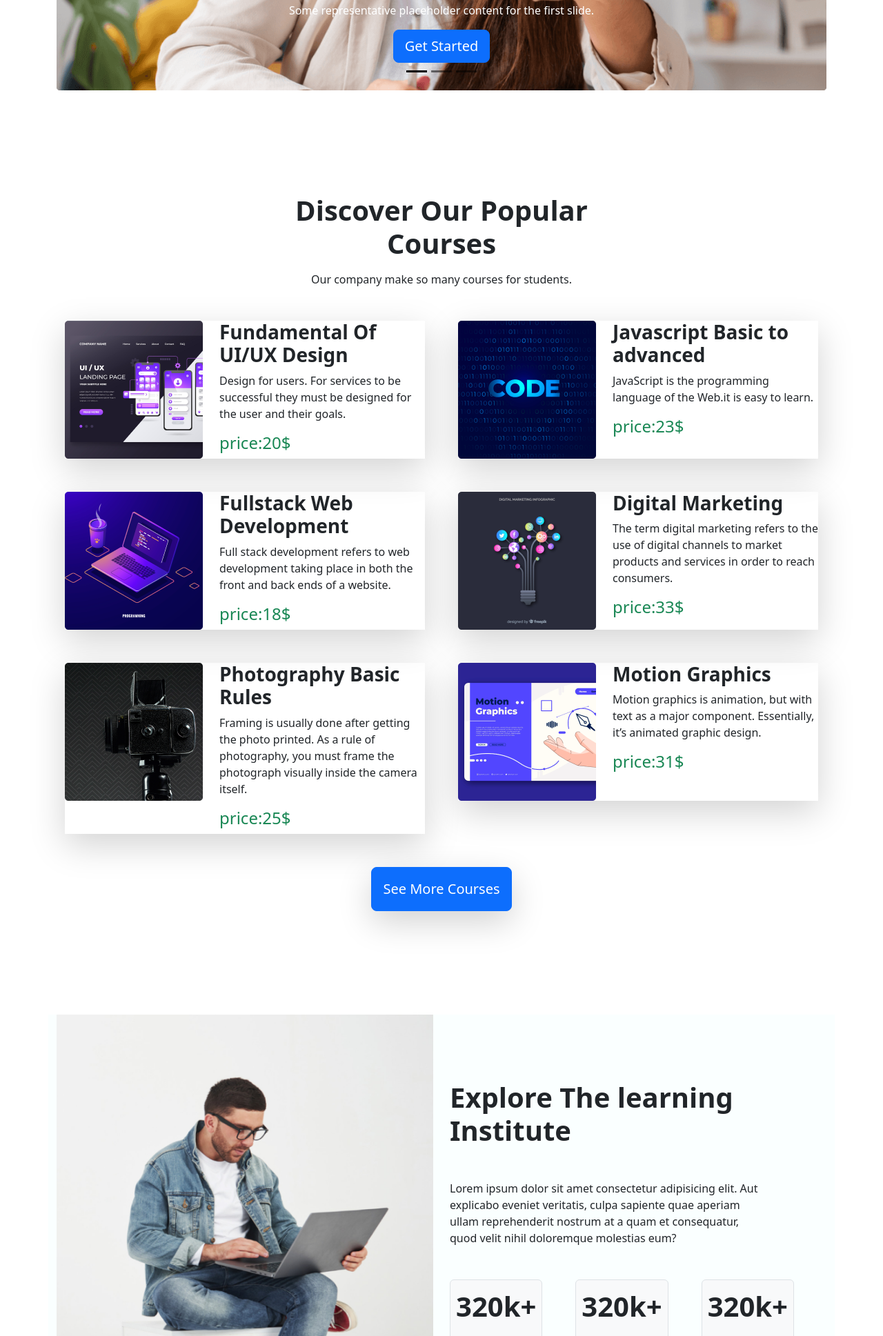
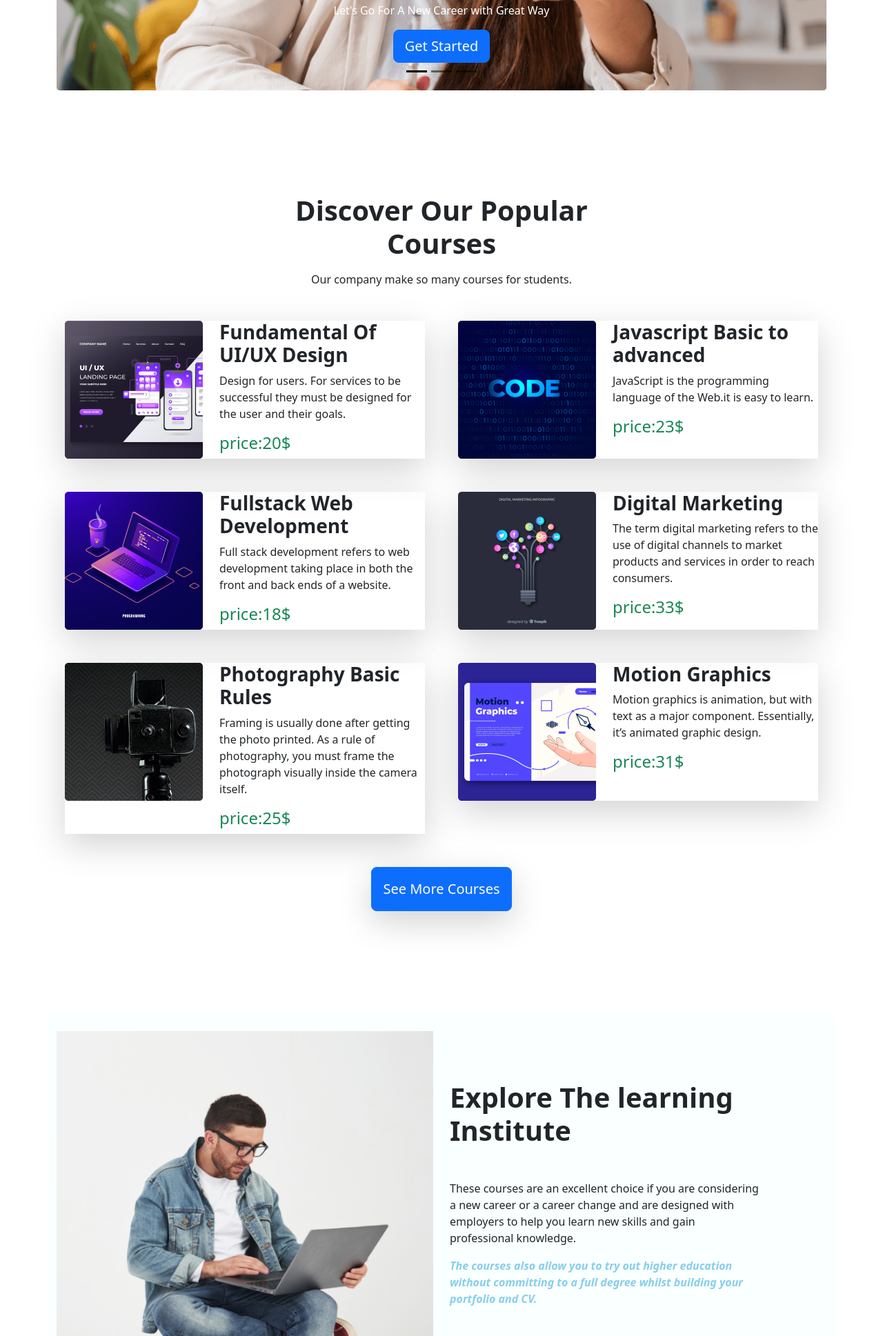
Before and after one commit to Tonmoy122/edTech-website, a plain HTML site: page index.html in a window 1280 px wide. Shown: the part 579-2516 px from the top of the page at 69% size. Drawn offline with nearby package versions, Linux system fonts and the light colour scheme.

Commit message:
some problem solve

```diff
--- a/index.html
+++ b/index.html
@@ -69,8 +69,8 @@
     </header>
 
     <!-- slider part start -->
-    <section class="container">
-        <div id="carouselExampleDark" class="carousel carousel-dark slide" data-bs-ride="carousel">
+    <section class="container ">
+        <div id="carouselExampleDark" class="carousel carousel-dark slide " data-bs-ride="carousel">
             <div class="carousel-indicators">
                 <button type="button" data-bs-target="#carouselExampleDark" data-bs-slide-to="0" class="active"
                     aria-current="true" aria-label="Slide 1"></button>
@@ -83,10 +83,10 @@
                 <div class="carousel-item active" data-bs-interval="10000">
                     <img src="images/cover/cover-1.png" class="d-block w-100" alt="...">
                     <div class="carousel-caption d-md-block text-white">
-                        <h1 class="fw-bold align-top">Get Started Digital
+                        <h1 class="fw-bold">Get Started Digital
                             Learning</h1>
-                        <p>Some representative placeholder content for the first slide.</p>
-                        <button type="button" class="btn btn-primary btn-lg">Get Started</button>
+                        <p>Let's Go For A New Career with Great Way</p>
+                        <button type="button" class="btn btn-primary btn-lg sliderbtn">Get Started</button>
                     </div>
                 </div>
                 <div class="carousel-item" data-bs-interval="2000">
@@ -94,8 +94,8 @@
                     <div class="carousel-caption d-md-block text-white">
                         <h1 class="fw-bold">Get Started Digital
                             Learning</h1>
-                        <p>Some representative placeholder content for the second slide.</p>
-                        <button type="button" class="btn btn-primary btn-lg">Get Started</button>
+                        <p>Let's Go For A New Career with Great Way</p>
+                        <button type="button" class="btn btn-primary btn-lg sliderbtn ">Get Started</button>
                     </div>
                 </div>
                 <div class="carousel-item">
@@ -103,8 +103,8 @@
                     <div class="carousel-caption d-md-block text-white">
                         <h1 class="fw-bold">Get Started Digital
                             Learning</h1>
-                        <p>Some representative placeholder content for the third slide.</p>
-                        <button type="button" class="btn btn-primary btn-lg">Get Started</button>
+                        <p>Let's Go For A New Career with Great Way</p>
+                        <button type="button" class="btn btn-primary btn-lg sliderbtn">Get Started</button>
                     </div>
                 </div>
             </div>
@@ -246,10 +246,14 @@
             <div class="col-lg-5 my-5">
                 <h1 class="my-5 fw-bold fs-1">Explore The learning
                     Institute</h1>
-                <p class="mb-5">Lorem ipsum dolor sit amet consectetur adipisicing elit. Aut explicabo eveniet
-                    veritatis, culpa
-                    sapiente quae aperiam ullam reprehenderit nostrum at a quam et consequatur, quod velit nihil
-                    doloremque molestias eum?</p>
+                <p class="">These courses are an excellent choice if you are considering a new career or a career
+                    change and are designed with employers to help you learn new skills and gain professional knowledge.
+                <p class="colorchange mb-5">The courses also allow you to try out higher education without committing to
+                    a
+                    full
+                    degree whilst
+                    building your portfolio and CV.</p>
+                </p>
 
                 <div class="d-lg-flex gap-5">
                     <div class="border bg-light rounded text-center p-2">
--- a/style.css
+++ b/style.css
@@ -1,7 +1,8 @@
 
-.carousel-inner::before{
-    background: rgba(0, 0, 0, 0.7);
-}
+
+/* .sliderbtn{
+    margin-bottom: 150px;
+} */
 .third-slider{
     height: 255px;
     width: 600px;
@@ -12,6 +13,11 @@
 .explore{
     margin-top: 150px;
     background-color: rgba(184, 244, 244, 0.071);
+}
+.colorchange{
+    color:skyblue;
+    font-style: italic;
+    font-weight: 700;
 }
 .register{
     margin-top: 150px;
```
